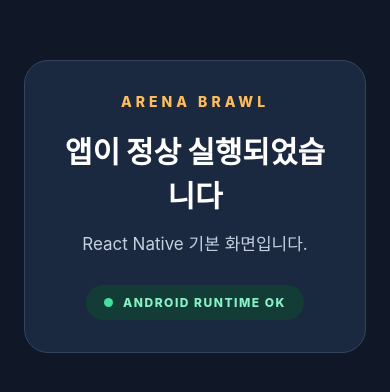
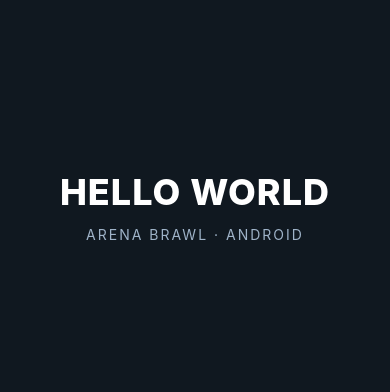
Before and after one commit to jeong-jihyun/arena-brawl-mobile, a React Native app: screen / in a window 390 px wide. Shown: the part 216-608 px from the top of the page. Built offline with nearby package versions, Linux system fonts and the light colour scheme.

Commit message:
Show a minimal Hello World screen

```diff
--- a/App.tsx
+++ b/App.tsx
@@ -1,88 +1,38 @@
-import React from 'react';
-import {
-  StatusBar,
-  StyleSheet,
-  Text,
-  View,
-} from 'react-native';
+import React from "react";
+import { SafeAreaView, StyleSheet, Text, View } from "react-native";
 
 export default function App() {
   return (
-    <View style={styles.screen}>
-      <StatusBar hidden />
-      <View style={styles.panel}>
-        <Text style={styles.kicker}>ARENA BRAWL</Text>
-        <Text style={styles.title}>앱이 정상 실행되었습니다</Text>
-        <Text style={styles.message}>
-          React Native 기본 화면입니다.
-        </Text>
-        <View style={styles.status}>
-          <View style={styles.dot} />
-          <Text style={styles.statusText}>ANDROID RUNTIME OK</Text>
-        </View>
+    <SafeAreaView style={styles.screen}>
+      <View style={styles.content}>
+        <Text style={styles.title}>HELLO WORLD</Text>
+        <Text style={styles.subtitle}>ARENA BRAWL · ANDROID</Text>
       </View>
-    </View>
+    </SafeAreaView>
   );
 }
 
 const styles = StyleSheet.create({
   screen: {
     flex: 1,
-    backgroundColor: '#101827',
-    alignItems: 'center',
-    justifyContent: 'center',
+    backgroundColor: "#101820",
+    alignItems: "center",
+    justifyContent: "center",
+  },
+  content: {
+    alignItems: "center",
     padding: 24,
   },
-  panel: {
-    width: '100%',
-    maxWidth: 640,
-    minHeight: 260,
-    borderRadius: 24,
-    borderWidth: 1,
-    borderColor: '#34445d',
-    backgroundColor: '#1b2940',
-    alignItems: 'center',
-    justifyContent: 'center',
-    padding: 32,
+  title: {
+    color: "#ffffff",
+    fontSize: 36,
+    fontWeight: "800",
+    letterSpacing: 1,
   },
-  kicker: {
-    color: '#ffbd59',
+  subtitle: {
+    color: "#9fb3c8",
     fontSize: 14,
-    fontWeight: '800',
-    letterSpacing: 4,
-    marginBottom: 18,
-  },
-  title: {
-    color: '#ffffff',
-    fontSize: 30,
-    fontWeight: '900',
-    textAlign: 'center',
-  },
-  message: {
-    color: '#c4d0e0',
-    fontSize: 17,
-    marginTop: 14,
-  },
-  status: {
-    flexDirection: 'row',
-    alignItems: 'center',
-    marginTop: 30,
-    paddingHorizontal: 18,
-    paddingVertical: 10,
-    borderRadius: 30,
-    backgroundColor: '#123c35',
-  },
-  dot: {
-    width: 9,
-    height: 9,
-    borderRadius: 5,
-    backgroundColor: '#43e0a1',
-    marginRight: 10,
-  },
-  statusText: {
-    color: '#8af0c6',
-    fontSize: 12,
-    fontWeight: '800',
-    letterSpacing: 1.5,
+    marginTop: 12,
+    letterSpacing: 2,
   },
 });
```
